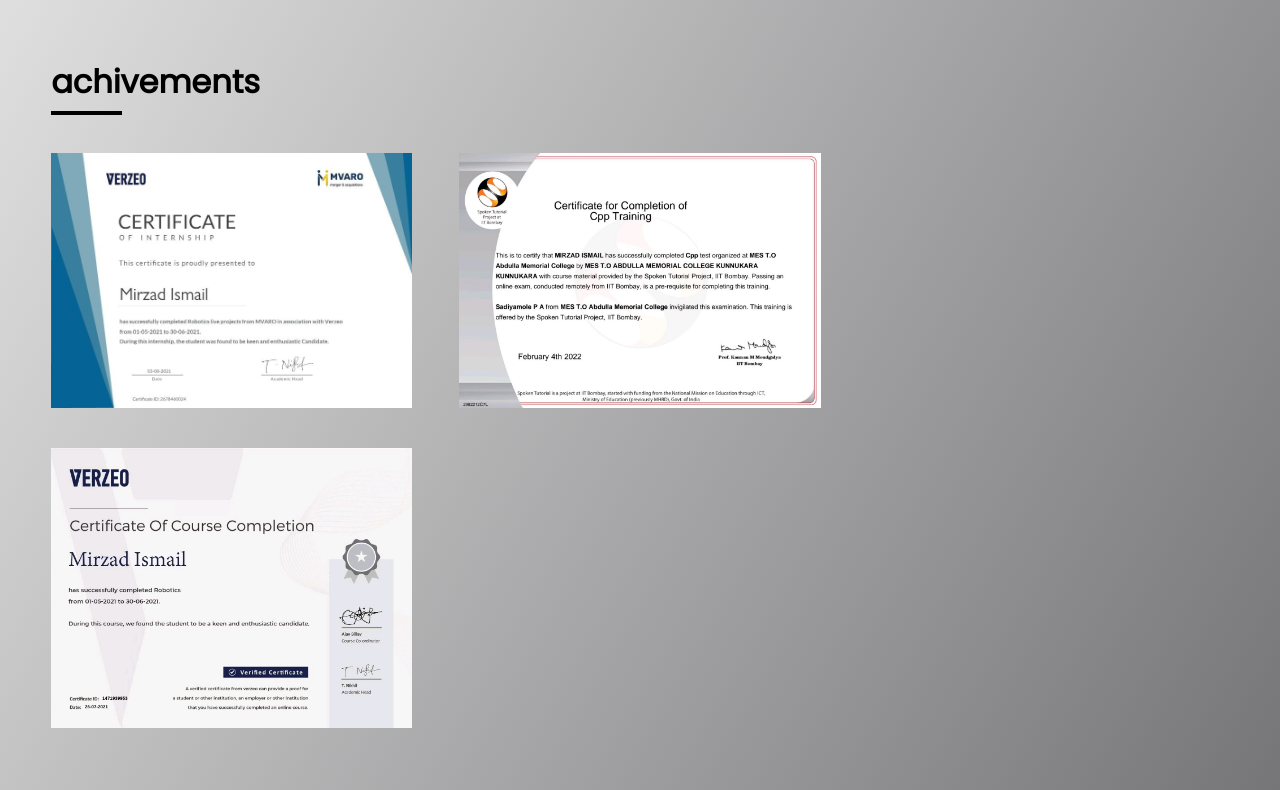
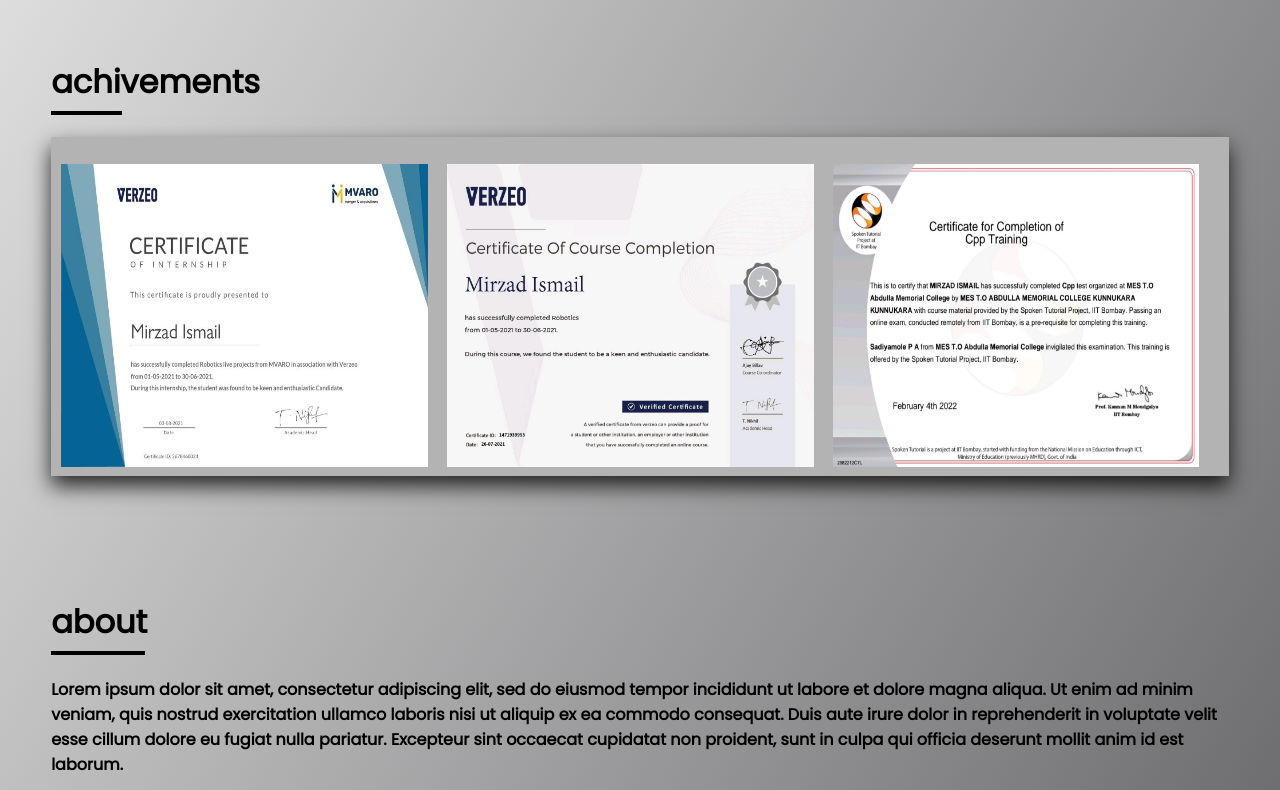
Before and after one commit to karthik558/Mirzzie.github.io, a plain HTML site: page index.html in a window 1280 px wide. Shown: the part 920-1710 px from the top of the page. Drawn offline with nearby package versions, Linux system fonts and the light colour scheme.

Commit message:
css: fix achievement__align (swith to grid and fix code quality a lit bit
Signed-off-by: K A R T H I K <karthik.lal558@gmail.com>

```diff
--- a/index.css
+++ b/index.css
@@ -39,9 +39,7 @@ header {
     padding:6vh 4vw;
     position:fixed;
     font-weight:bold;
-   /* background: linear-gradient(0deg, rgb(255, 255, 255) 0%, rgb(72, 72, 75) 100%);*/
     background:transparent;
-   /*backdrop-filter: blur(20px);*/    /*color:rgb(255, 255, 255);*/
     transition:0.4s ease-in-out;
     z-index:5;
 }
@@ -103,7 +101,6 @@ header table {
 }
 #top_part {
     width:110%;
-    /*border:2vh solid #fff;*/
 }
 #top_part tr td{
     width:50%;
@@ -165,17 +162,10 @@ header table {
     background:rgb(0, 0, 0);
 }
 #rightImage {
-
-    /*border-radius: 50%;*/
     border-radius: 100px;
-  /*border: 2px solid #ad21a6;*/
-  padding: 50px;
-  /*width: 200px;
-  height: 150px;
-*/
+    padding: 50px;
     width:100%;
     height:100vh;
-    /*background:url("mew.jpg");*/
     background-image: linear-gradient(90deg, hsla(298, 68%, 90%, 1) 0%, hsla(30, 82%, 91%, 1) 100%);
     background:url("/images/mew.jpg") center center;
     background-size:cover;
@@ -192,15 +182,16 @@ header table {
     width:6%;
 }
 #photos {
-    width:100%;
-    columns:3;
-    column-gap:4%;
-    z-index:1;
+    display: grid;
+    grid-template-columns: auto auto auto;
+    padding: 10px;
+    background-color: rgb(179, 179, 179);
+    box-shadow:0px 10px 20px rgba(0, 0, 0, 0.8);
     transition:0.4s ease-in-out;
 }
 #photos img {
-    width:100%;
-    height:auto;
+    width:95%;
+    height:95%;
     margin:4.5% 0px;
     transition:0.4s ease-in-out;
 }
```
